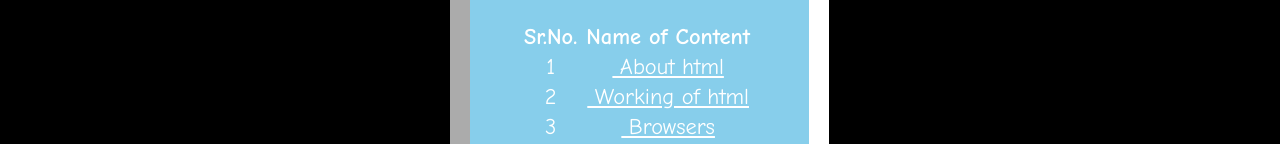
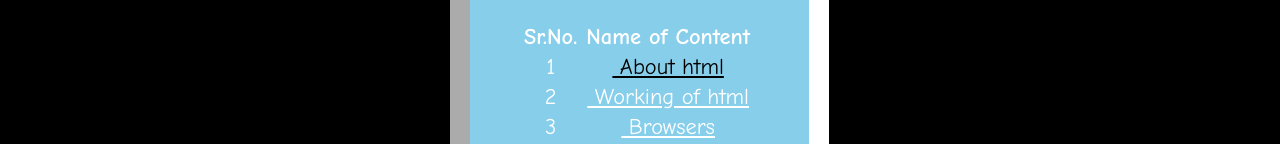
Before and after one commit to abhijitkshinde/revision-html5, a plain HTML site: page allabouthtml.html in a window 1280 px wide. In both pictures the pointer is over the link "About html". Shown: the part 273-417 px from the top of the page. Drawn offline with Linux system fonts and the light colour scheme.

Commit message:
Update style1.css

```diff
--- a/style1.css
+++ b/style1.css
@@ -79,3 +79,6 @@ ol{
 	color: #FFFACD;
 
 }
+a:hover{
+	color:#000000;
+}
```
